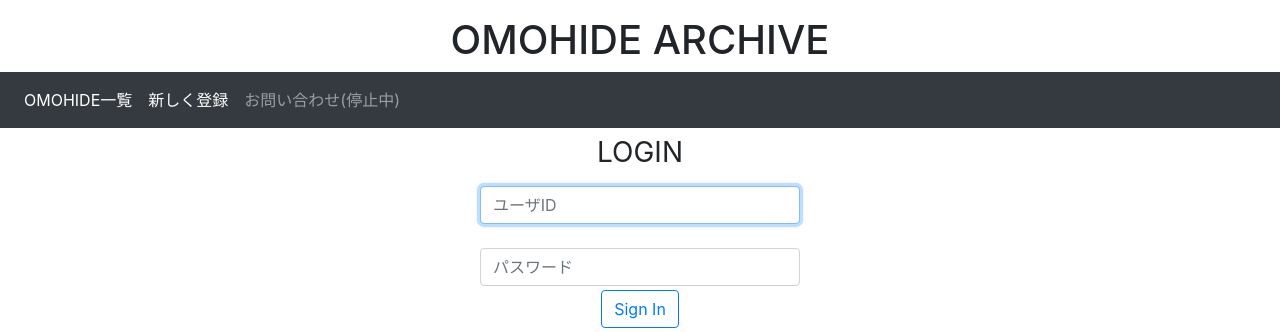
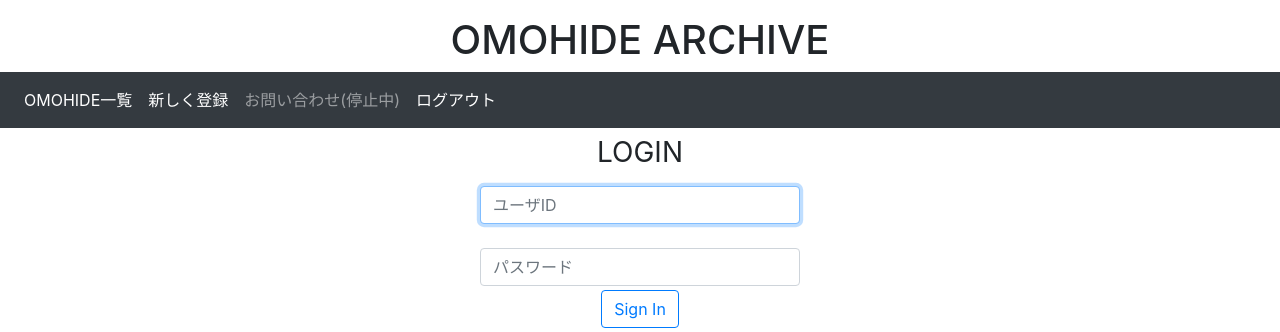
Before and after one commit to masanobuito0113/php04kadai, a PHP site: page /top.php in a window 1280 px wide. Shown: the top 332 px of the page. Run offline with PHP 8.4, Linux system fonts and the light colour scheme; some libraries are stand-ins or nearby versions.

Commit message:
ログアウト追加

```diff
--- a/header.php
+++ b/header.php
@@ -37,6 +37,9 @@
                 <li class="nav-item">
                     <a class="nav-link" href="#">お問い合わせ(停止中)</a>
                 </li>
+                <li class="nav-item active">
+                    <a class="nav-link" href="logout.php">ログアウト</a>
+                </li>
             </ul>
             </div>
         </nav>
```
